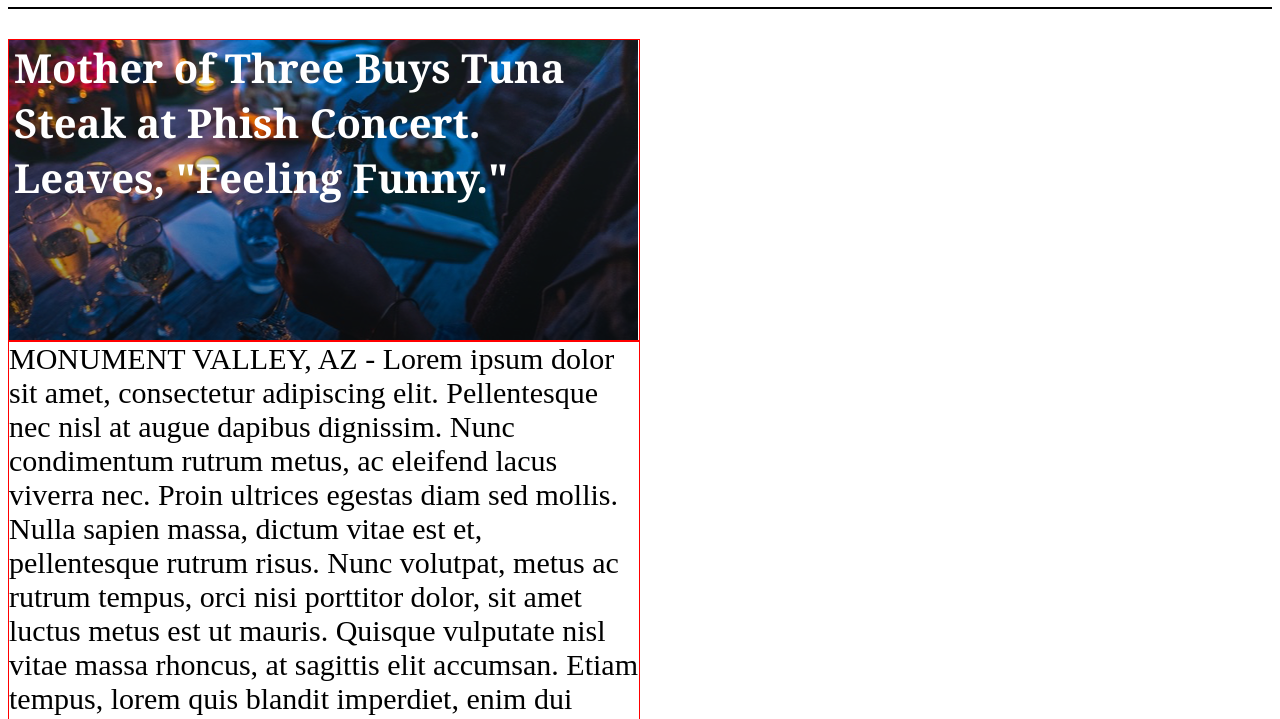
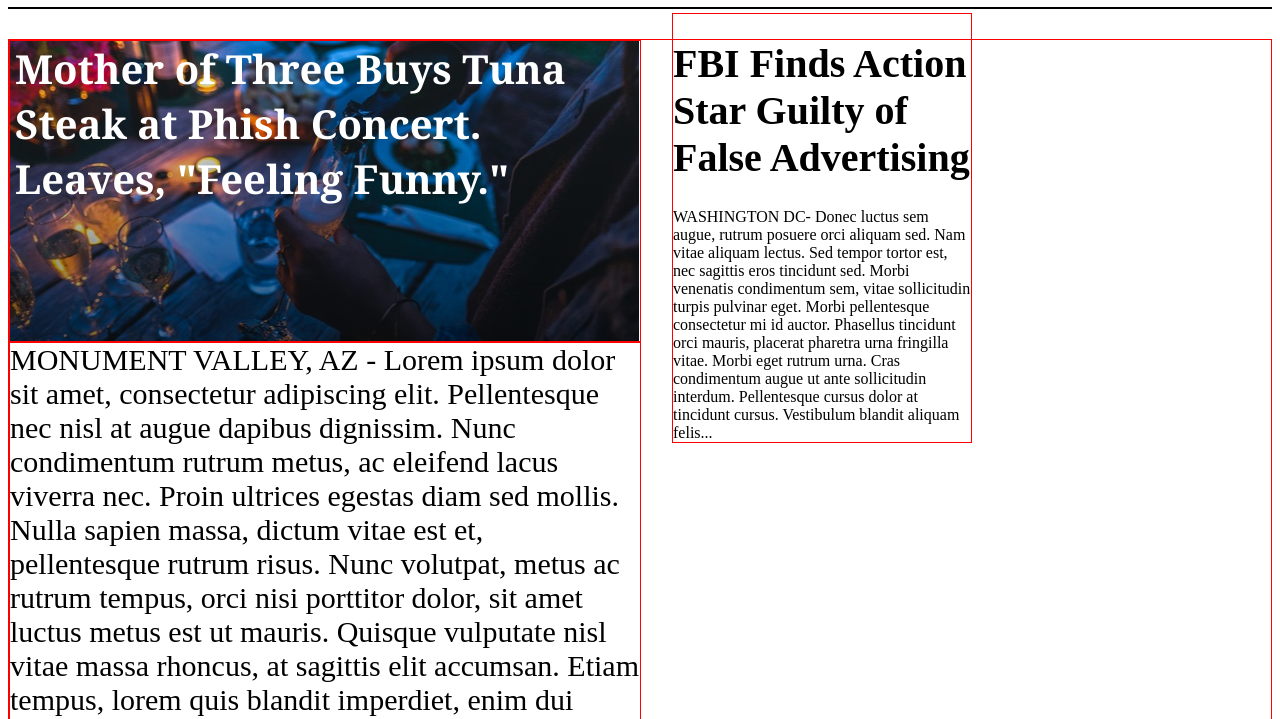
Before and after one commit to GriffinTrent/my-times, a plain HTML site: page index.html in a window 1280 px wide. Shown: the part 81-800 px from the top of the page. Drawn offline with Linux system fonts and the light colour scheme.

Commit message:
started the second column - unresponsive - will probably start over

```diff
--- a/index.html
+++ b/index.html
@@ -16,12 +16,13 @@
 			<span><a href="#">Tech</a></span>
 		</nav>
 	</div>
+	<div class="container">
 		<div class="column-large" id="main-story">
 			<img src="./resources/img/img-story-main.png" alt="Main Article Image"/>
 			<span>Mother of Three Buys Tuna Steak at Phish Concert.<br/> Leaves, "Feeling Funny."</span>
 		</div>
 		<div class="column-large" id="excerpt">
-			MONUMENT VALLEY, AZ - Lorem ipsum dolor sit amet, consectetur adipiscing elit. Pellentesque nec nisl at augue dapibus dignissim. Nunc condimentum rutrum metus, ac eleifend lacus viverra nec. Proin ultrices egestas diam sed mollis. Nulla sapien massa, dictum vitae est et, pellentesque rutrum risus. Nunc volutpat, metus ac rutrum tempus, orci nisi porttitor dolor, sit amet luctus metus est ut mauris. Quisque vulputate nisl vitae massa rhoncus, at sagittis elit accumsan. Etiam tempus, lorem quis blandit imperdiet, enim dui lobortis tortor, sit amet lobortis arcu ex id odio. Nam fermentum nulla et eros bibendum, sed ullamcorper massa scelerisque. Vestibulum aliquet placerat leo a hendrerit. Nulla non sagittis neque. Nullam sit amet fringilla massa.</div>
+			MONUMENT VALLEY, AZ - Lorem ipsum dolor sit amet, consectetur adipiscing elit. Pellentesque nec nisl at augue dapibus dignissim. Nunc condimentum rutrum metus, ac eleifend lacus viverra nec. Proin ultrices egestas diam sed mollis. Nulla sapien massa, dictum vitae est et, pellentesque rutrum risus. Nunc volutpat, metus ac rutrum tempus, orci nisi porttitor dolor, sit amet luctus metus est ut mauris. Quisque vulputate nisl vitae massa rhoncus, at sagittis elit accumsan. Etiam tempus, lorem quis blandit imperdiet, enim dui lobortis tortor, sit amet lobortis arcu ex id odio. Nam fermentum nulla et eros bibendum, sed ullamcorper massa scelerisque. Vestibulum aliquet placerat leo a hendrerit. Nulla non sagittis neque. Nullam sit amet fringilla massa.
 		</div>
 		<div class="column-large" id="peter-span">
 			<div>
@@ -47,7 +48,11 @@
 		</div>
 
 	<div class="column-medium">
+	<div class="column-medium" id="FBI">
+		<h1>FBI Finds Action Star Guilty of False Advertising</h1>
 
+			WASHINGTON DC- Donec luctus sem augue, rutrum posuere orci aliquam sed. Nam vitae aliquam lectus. Sed tempor tortor est, nec sagittis eros tincidunt sed. Morbi venenatis condimentum sem, vitae sollicitudin turpis pulvinar eget. Morbi pellentesque consectetur mi id auctor. Phasellus tincidunt orci mauris, placerat pharetra urna fringilla vitae. Morbi eget rutrum urna. Cras condimentum augue ut ante sollicitudin interdum. Pellentesque cursus dolor at tincidunt cursus. Vestibulum blandit aliquam felis...
+		</div>
 	</div>
 	<div class="column-small">
 
--- a/style.css
+++ b/style.css
@@ -48,6 +48,10 @@
 a{
 	text-decoration: underline;
 	color: black;
+}
+
+.container{
+	border: 1px solid red;
 }
 
 .column-large{
@@ -109,12 +113,22 @@
 	display: flex;
 	width: 300px;
 	/* remove border later*/
-	boarder: 1px solid black;
+	border: 1px solid red;
+	flex-direction: row;
+
+}
+
+#FBI{
+	display: inline-block;
+	justify-content: center;
+	position: relative;
+	bottom: 1533px;
+	left: 662px;
 }
 
 .column-small{
 	display: flex;
 	width:240px;
 	/* remove border later*/
-	boarder: 1px solid black;
+	border: 1px solid red;
 }
```
